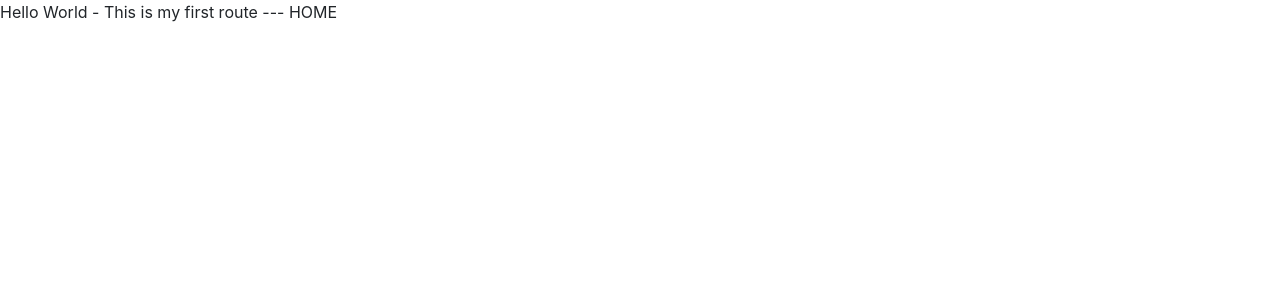
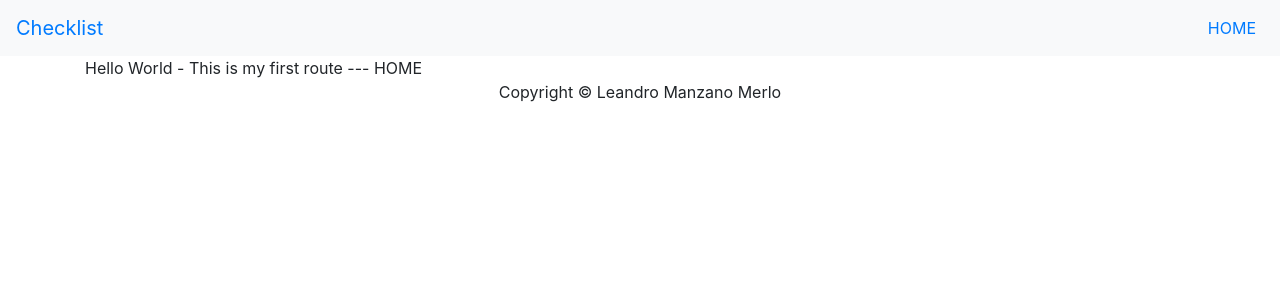
Before and after one commit to leandro-merlo/react-checklist, a React (Create React App) app: page / in a window 1280 px wide. Shown: the top 300 px of the page. Built offline with nearby package versions, Linux system fonts and the light colour scheme.

Commit message:
Criando o Header e o Footer

```diff
--- a/src/App.js
+++ b/src/App.js
@@ -3,6 +3,8 @@ import { BrowserRouter as Router, Route } from 'react-router-dom'
 // import { Button } from 'reactstrap'
 import Home from './HomeComponent'
 import Home123 from './Home123Component'
+import Header from './components/Header'
+import Footer from './components/Footer'
 
 export default class App extends Component {
   constructor(props) {
@@ -11,10 +13,16 @@ export default class App extends Component {
 
   render(){
     return(
-      <Router>
-        <Route path="/" exact component={ Home }></Route>
-        <Route path="/123" component={ Home123 }></Route>
-      </Router>
+      <main>
+        <Header />
+        <div className="container">
+          <Router>
+            <Route path="/" exact component={ Home }></Route>
+            <Route path="/123" component={ Home123 }></Route>
+          </Router>
+        </div>
+        <Footer />
+      </main>
     );
   }
 }
--- /dev/null
+++ b/src/components/Footer.js
@@ -0,0 +1,26 @@
+import React, { Component } from 'react';
+import { Col } from 'reactstrap';
+
+export default class Footer extends Component {
+
+    constructor(props) {
+        super(props);
+        this.state = {
+            open: false
+        }
+    }
+
+    toggle = () => {
+        this.setState({
+            open: !this.state.open
+        })
+    }
+
+    render(){
+        return (
+            <div className="text-center">
+                <Col>Copyright &copy; Leandro Manzano Merlo</Col>
+            </div>
+        );
+    }
+}
--- /dev/null
+++ b/src/components/Header.js
@@ -0,0 +1,36 @@
+import React, { Component } from 'react';
+import { Navbar, NavbarBrand, NavbarToggler, NavItem, NavLink, Collapse, Nav } from 'reactstrap';
+
+export default class Header extends Component {
+
+    constructor(props) {
+        super(props);
+        this.state = {
+            open: false
+        }
+    }
+
+    toggle = () => {
+        this.setState({
+            open: !this.state.open
+        })
+    }
+
+    render(){
+        return (
+            <div>
+                <Navbar color="light" expand="md">
+                    <NavbarBrand>Checklist</NavbarBrand>
+                    <NavbarToggler onClick={ this.toggle }></NavbarToggler>
+                    <Collapse isOpen={ this.state.open } navbar>
+                        <Nav className="ml-auto" navbar>
+                            <NavItem>
+                                <NavLink href="/">HOME</NavLink>
+                            </NavItem>
+                        </Nav>
+                    </Collapse>
+                </Navbar>
+            </div>
+        );
+    }
+}
```
